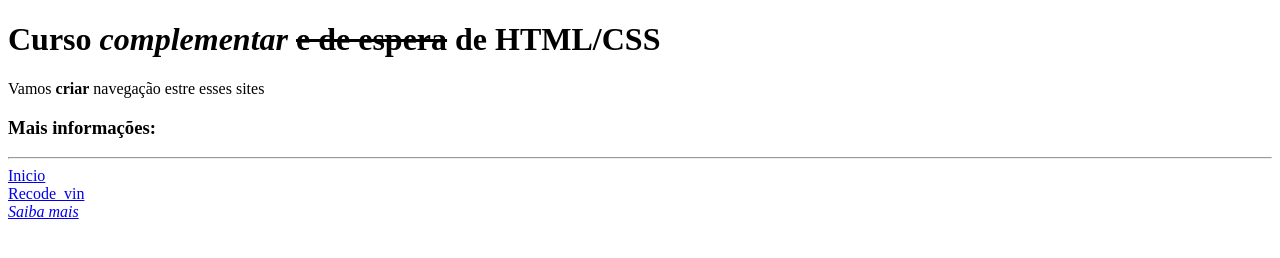
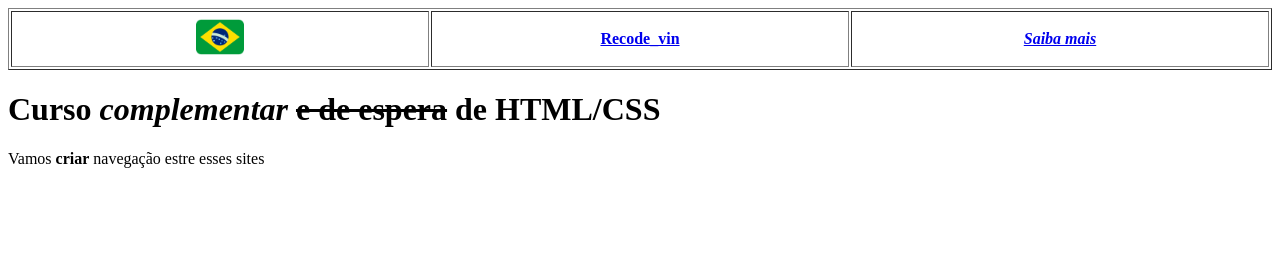
Before and after one commit to ViniciusRCortez/Dev_Web, a plain HTML site: page HTML_CSS(view)/recode.html in a window 1280 px wide. Drawn offline with Linux system fonts and the light colour scheme.

Commit message:
menu implemementado

```diff
--- a/HTML_CSS(view)/recode.html
+++ b/HTML_CSS(view)/recode.html
@@ -7,16 +7,21 @@
 </head>
 
 <body>
+<!--Inicio_menu -->
+<table width="100%" border="1">
+       <tr>
+           <th width="33%" align="center" valign="center"> <a href="index.html" title="Pagina inicial">
+               <img src="imagens/favicon.ico" alt="Inicio">
+           </a> </th>
+           <th width="33%" align="center" valign="center"> <a href="recode.html" title="Pagina da recode_vin">Recode_vin</a> </th>
+           <th width="33%" align="center" valign="center"> <a href="new.html" title="Artigo"><em>Saiba mais</em></a> </th>
+       </tr>
+</table>
+<!--Fim_menu -->
 <h1>Curso <i>complementar</i> <del>e de espera</del> de HTML/CSS</h1>
 <p>Vamos <strong>criar</strong> navegação estre esses sites</p>
 
 
-<h3> Mais informações:</h3>
-<hr>
-<a href="index.html" title="Pagina inicial">Inicio</a>
-<br>
-<a href="recode.html" title="Pagina da recode_vin">Recode_vin</a>
-<br>
-<a href="new.html" title="Artigo"><i>Saiba mais</i></a>
+
 </body>
 </html>
```
Also changed, not shown: HTML_CSS(view)/index.html (+11 -7 lines), HTML_CSS(view)/new.html (+11 -7 lines).
